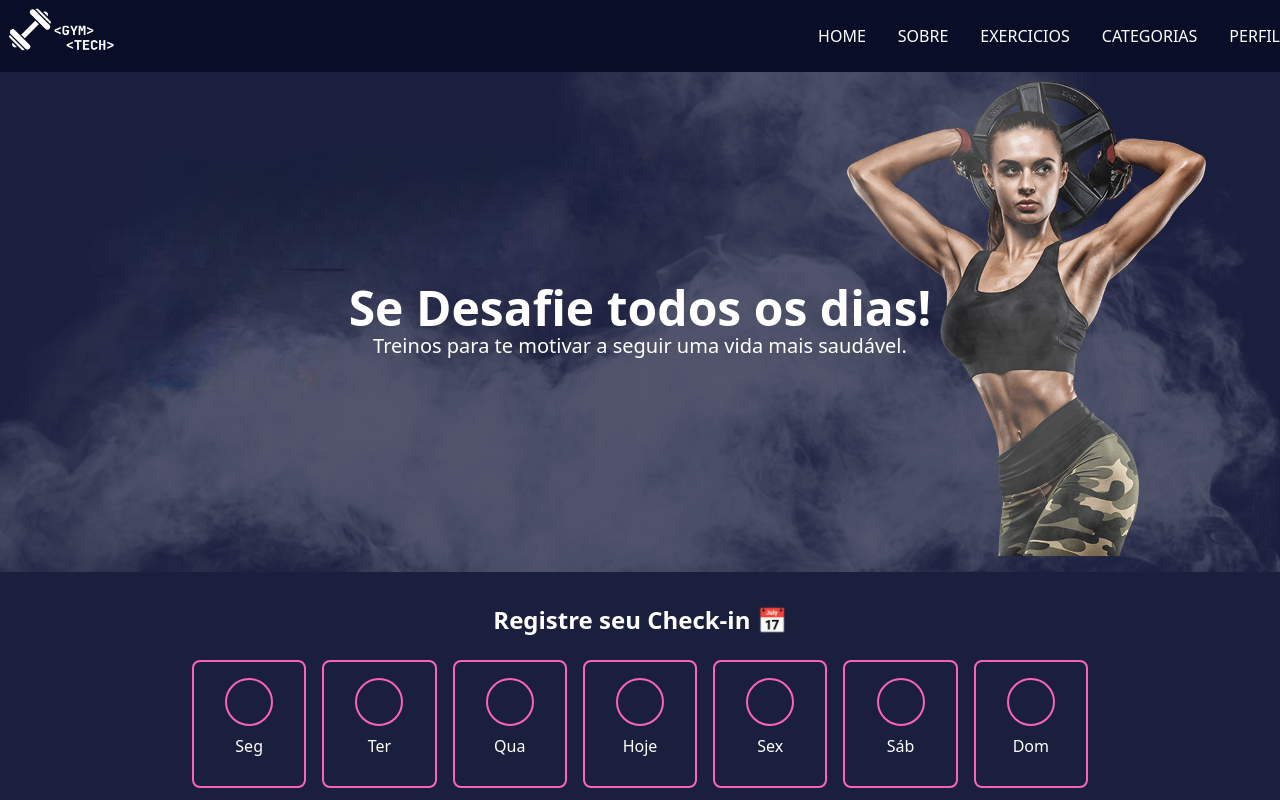
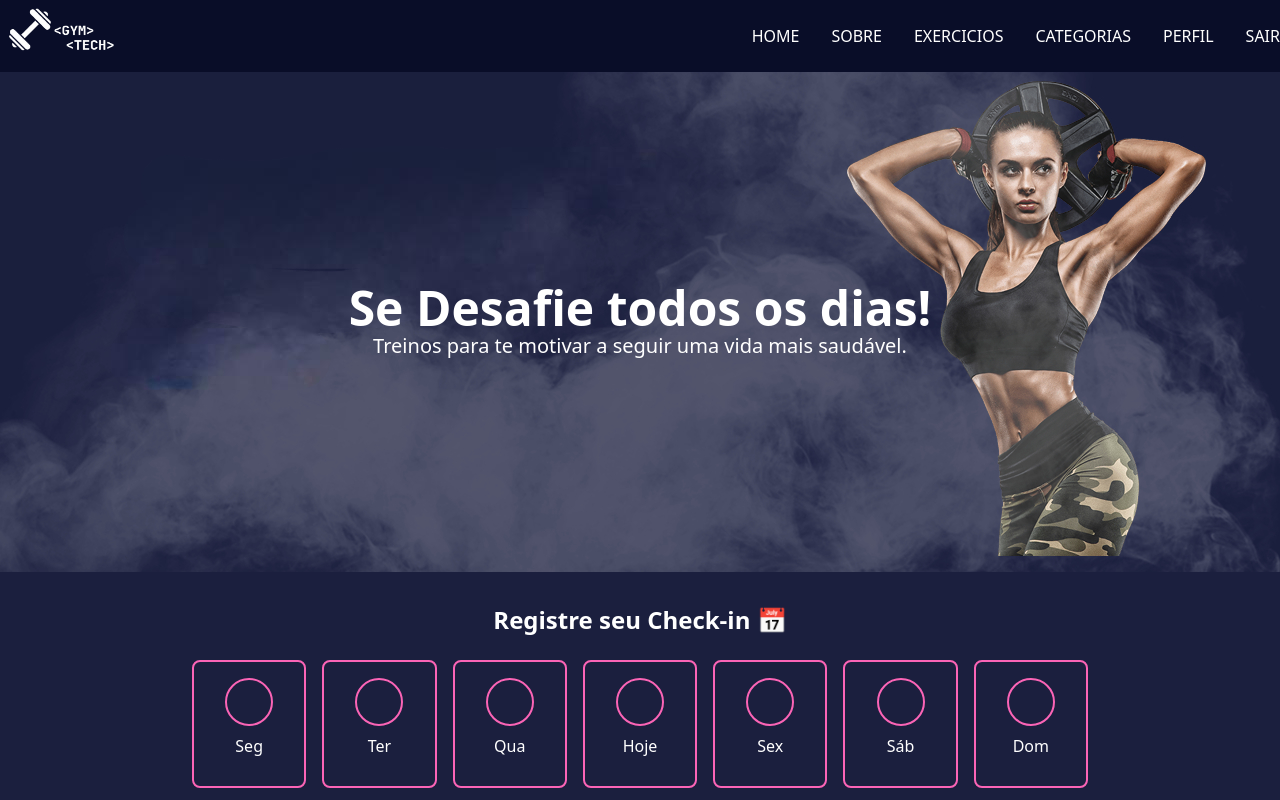
Before and after one commit to Grupo-05-Projeto-Integrador/projetofrontgymtech, a React (Vite) app: page /home in a window 1280 px wide. Shown: the top 800 px of the page. Built offline with nearby package versions, Linux system fonts and the light colour scheme.

Commit message:
Componente sair

```diff
--- a/src/App.tsx
+++ b/src/App.tsx
@@ -14,38 +14,30 @@ import { AuthProvider } from "./contexts/AuthContext";
 import Login from "./components/login/Login";
 import Cadastro from "./components/cadastro/Cadastro";
 
-
-
-
-
 function App() {
   return (
     <>
-
-
       <AuthProvider>
         <BrowserRouter>
           <Navbar />
           <div className="min-h-80vh]">
             <Routes>
               <Route path="/" element={<Login />} />
+              <Route path="/home" element={<Home />} />
               <Route path="/cadastro" element={<Cadastro />} />
               <Route path="/login" element={<Login />} />
-              <Route path="/" element={<Home />} />
-              <Route path="/home" element={<Home />} />
               <Route path="/Sobre" element={<Sobre />} />
               <Route path="/yoga" element={<Yoga />} />
-            <Route path="/fitness" element={<Fitness />} />
-            <Route path="/autoimpacto" element={<Autoimpacto />} />
-            <Route path="/cardio" element={<Cardio />} />
-            <Route path="/abdominal" element={<Abdominal />} />
-            <Route path="/treinoespecial" element={<TreinoEspecial />} />
+              <Route path="/fitness" element={<Fitness />} />
+              <Route path="/autoimpacto" element={<Autoimpacto />} />
+              <Route path="/cardio" element={<Cardio />} />
+              <Route path="/abdominal" element={<Abdominal />} />
+              <Route path="/treinoespecial" element={<TreinoEspecial />} />
             </Routes>
           </div>
           <Footer />
         </BrowserRouter>
       </AuthProvider>
-
     </>
   );
 }
--- a/src/components/login/Login.tsx
+++ b/src/components/login/Login.tsx
@@ -34,7 +34,7 @@ function Login() {
 
   return (
     <>
-      <div className="grid grid-cols-1 lg:grid-cols-2 h-screen place-items-center font-bold bg-[#090d28]">
+      <div className="grid grid-cols-1 lg:grid-cols-2 h-screen place-items-center font-bold bg-[#1b1f3e]">
         <div className="flex justify-center items-center">
           <div className="bg-gray-800 p-8 rounded-2xl shadow-lg w-96">
             <h2 className="text-white text-3xl text-center mb-6">Entrar</h2>
--- a/src/components/navbar/NavBar.tsx
+++ b/src/components/navbar/NavBar.tsx
@@ -1,6 +1,18 @@
-import { Link } from "react-router-dom";
+import { Link, useNavigate } from "react-router-dom";
+import { AuthContext } from "../../contexts/AuthContext";
+import { useContext } from "react";
 
 function Navbar() {
+  const navigate = useNavigate();
+
+  const { handleLogout } = useContext(AuthContext);
+
+  function logout() {
+    handleLogout();
+    alert("O Usuário foi desconectado com sucesso!");
+    navigate("/");
+  }
+
   return (
     <>
       <div className="w-full flex justify-center py-4 bg-[#090D28] text-white box-border max-h-18">
@@ -35,6 +47,13 @@ function Navbar() {
                 PERFIL
               </p>
             </Link>
+            <Link
+              to=""
+              onClick={logout}
+              className="font-montserrat text-base hover:text-[#ea337b]"
+            >
+              SAIR
+            </Link>
           </div>
         </div>
       </div>
--- a/src/pages/home/Home.tsx
+++ b/src/pages/home/Home.tsx
@@ -55,7 +55,7 @@ function Home() {
         </div>
       </div>
 
-      {/* Check-in abaixo do banner */}
+      {/* Check-in */}
       <div className="container mx-auto py-8 flex flex-col items-center">
         <h3 className="text-2xl font-bold mb-6 text-center">
           Registre seu Check-in 📅
```
